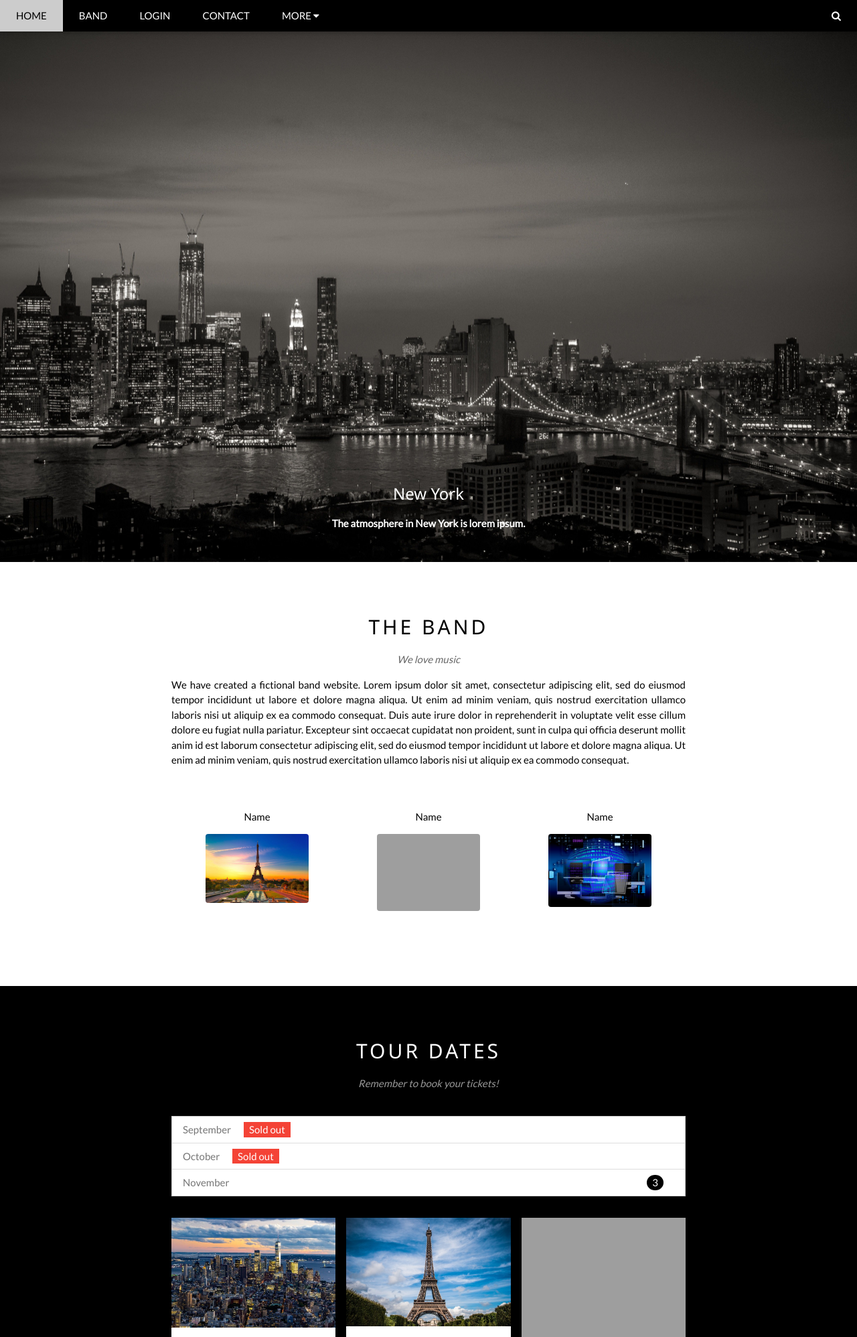
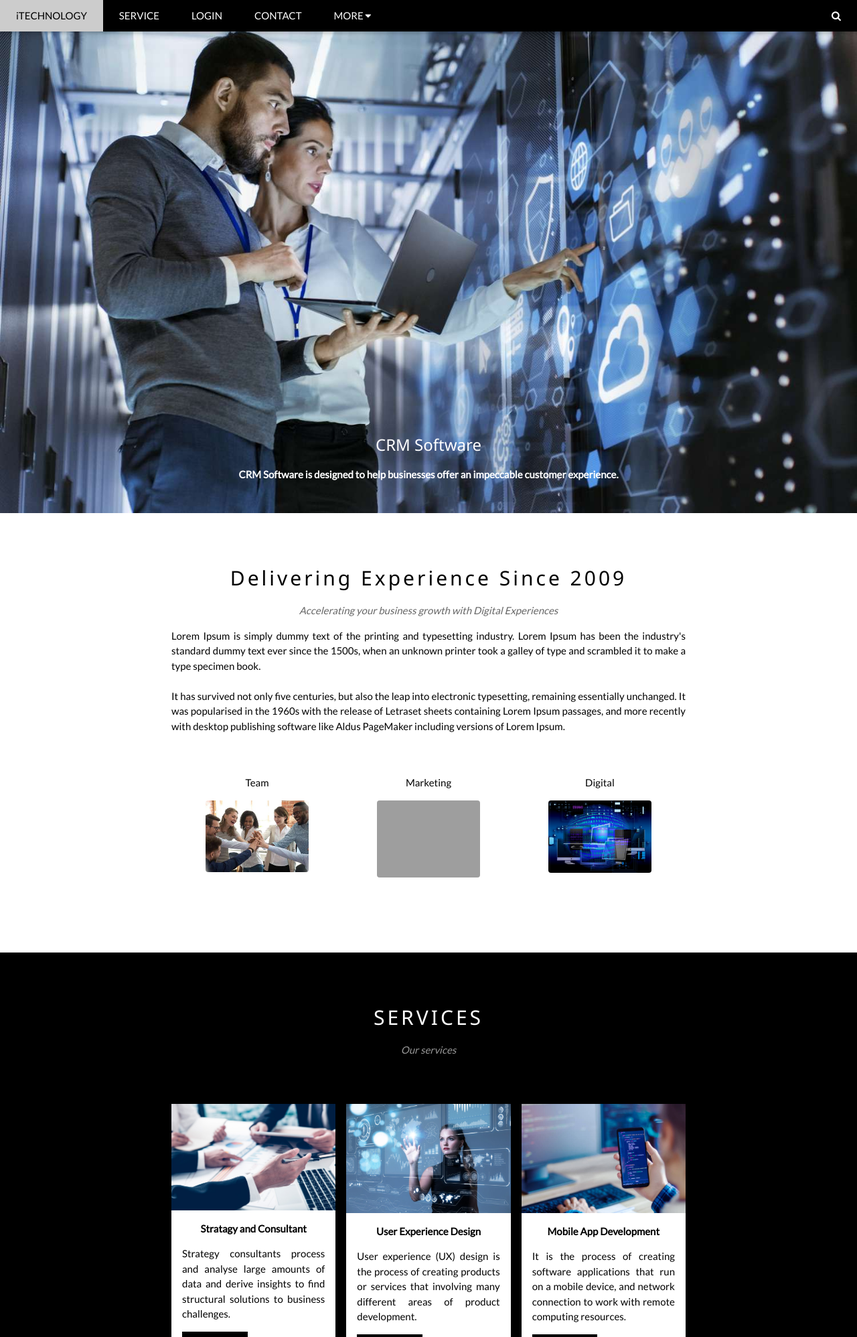
Before and after one commit to Mary-712/crm, a Django app: page / in a window 1280 px wide. Shown: the top 1996 px of the page at 67% size. Run offline with Django 4.2, Linux system fonts and the light colour scheme; grey boxes are pictures that could not be loaded.

Commit message:
eighth commit

```diff
--- a/templates/home.html
+++ b/templates/home.html
@@ -19,16 +19,18 @@ body {font-family: "Lato", sans-serif}
 <div class="w3-top">
   <div class="w3-bar w3-black w3-card">
     <a class="w3-bar-item w3-button w3-padding-large w3-hide-medium w3-hide-large w3-right" href="javascript:void(0)" onclick="myFunction()" title="Toggle Navigation Menu"><i class="fa fa-bars"></i></a>
-    <a href="#" class="w3-bar-item w3-button w3-padding-large">HOME</a>
-    <a href="#band" class="w3-bar-item w3-button w3-padding-large w3-hide-small">BAND</a>
+    <!-- <a href="#" class="w3-bar-item w3-button w3-padding-large" style="font-family:Cursive;font-weight:bold;font-size:x-large">iTechnology</a> -->
+
+    <a href="#" class="w3-bar-item w3-button w3-padding-large">iTECHNOLOGY</a>
+    <a href="#band" class="w3-bar-item w3-button w3-padding-large w3-hide-small">SERVICE</a>
     <a href="{% url 'login' %}" class="w3-bar-item w3-button w3-padding-large w3-hide-small">LOGIN</a>
     <a href="#contact" class="w3-bar-item w3-button w3-padding-large w3-hide-small">CONTACT</a>
     <div class="w3-dropdown-hover w3-hide-small">
       <button class="w3-padding-large w3-button" title="More">MORE <i class="fa fa-caret-down"></i></button>
       <div class="w3-dropdown-content w3-bar-block w3-card-4">
-        <a href="#" class="w3-bar-item w3-button">Merchandise</a>
-        <a href="#" class="w3-bar-item w3-button">Extras</a>
-        <a href="#" class="w3-bar-item w3-button">Media</a>
+        <a href="#" class="w3-bar-item w3-button">Career</a>
+        <a href="#" class="w3-bar-item w3-button">Service</a>
+        <a href="#" class="w3-bar-item w3-button">About Us</a>
       </div>
     </div>
     <a href="javascript:void(0)" class="w3-padding-large w3-hover-red w3-hide-small w3-right"><i class="fa fa-search"></i></a>
@@ -37,10 +39,10 @@ body {font-family: "Lato", sans-serif}
 
 <!-- Navbar on small screens (remove the onclick attribute if you want the navbar to always show on top of the content when clicking on the links) -->
 <div id="navDemo" class="w3-bar-block w3-black w3-hide w3-hide-large w3-hide-medium w3-top" style="margin-top:46px">
-  <a href="#band" class="w3-bar-item w3-button w3-padding-large" onclick="myFunction()">BAND</a>
-  <a href="{% url 'login' %}" class="w3-bar-item w3-button w3-padding-large"">LOGIN</a>
+  <a href="#band" class="w3-bar-item w3-button w3-padding-large" onclick="myFunction()">SERVICE</a>
+  <a href="{% url 'login' %}" class="w3-bar-item w3-button w3-padding-large">LOGIN</a>
   <a href="#contact" class="w3-bar-item w3-button w3-padding-large" onclick="myFunction()">CONTACT</a>
-  <a href="#" class="w3-bar-item w3-button w3-padding-large" onclick="myFunction()">MERCH</a>
+  <a href="#" class="w3-bar-item w3-button w3-padding-large" onclick="myFunction()">MORE</a>
 </div>
 
 <!-- Page content -->
@@ -50,43 +52,42 @@ body {font-family: "Lato", sans-serif}
   <div class="mySlides w3-display-container w3-center">
     <img src="{% static 'image/7.jpg' %}" style="width:100%">
     <div class="w3-display-bottommiddle w3-container w3-text-white w3-padding-32 w3-hide-small">
-      <h3>Los Angeles</h3>
-      <p><b>We had the best time playing at Venice Beach!</b></p>
+      <h3>Customer relationship management (CRM)</h3>
+      <p><b>CRM is a technology for managing all your company's relationships and interactions.</b></p>
     </div>
   </div>
   <div class="mySlides w3-display-container w3-center">
-    <img src="{% static 'image/y.jpg' %}" style="width:100%">
+    <img src="{% static 'image/tech2.jpg' %}" style="width:100%">
     <div class="w3-display-bottommiddle w3-container w3-text-white w3-padding-32 w3-hide-small">
-      <h3>New York</h3>
-      <p><b>The atmosphere in New York is lorem ipsum.</b></p>
+      <h3>CRM Software</h3>
+      <p><b>CRM Software is designed to help businesses offer an impeccable customer experience.</b></p>
     </div>
   </div>
   <div class="mySlides w3-display-container w3-center">
-    <img src="{% static 'image/dj.jpg' %}" style="width:100%">
+    <img src="{% static 'image/tech3.png' %}" style="width:100%">
     <div class="w3-display-bottommiddle w3-container w3-text-white w3-padding-32 w3-hide-small">
-      <h3>Chicago</h3>
-      <p><b>Thank you, Chicago - A night we won't forget.</b></p>
+      <h3>CRM Marketing</h3>
+      <p><b>CRM marketing is a term referring to the strategies and tactics.</b></p>
     </div>
   </div>
 
   <!-- The Band Section -->
   <div class="w3-container w3-content w3-center w3-padding-64" style="max-width:800px" id="band">
-    <h2 class="w3-wide">THE BAND</h2>
-    <p class="w3-opacity"><i>We love music</i></p>
-    <p class="w3-justify">We have created a fictional band website. Lorem ipsum dolor sit amet, consectetur adipiscing elit, sed do eiusmod tempor incididunt ut labore et dolore magna aliqua. Ut enim ad minim veniam, quis nostrud exercitation ullamco laboris nisi ut aliquip
-      ex ea commodo consequat. Duis aute irure dolor in reprehenderit in voluptate velit esse cillum dolore eu fugiat nulla pariatur. Excepteur sint occaecat cupidatat non proident, sunt in culpa qui officia deserunt mollit anim id est laborum consectetur
-      adipiscing elit, sed do eiusmod tempor incididunt ut labore et dolore magna aliqua. Ut enim ad minim veniam, quis nostrud exercitation ullamco laboris nisi ut aliquip ex ea commodo consequat.</p>
+    <h2 class="w3-wide">Delivering Experience Since 2009</h2>
+    <p class="w3-opacity"><i>Accelerating your business growth with Digital Experiences</i></p>
+    <p class="w3-justify">Lorem Ipsum is simply dummy text of the printing and typesetting industry. Lorem Ipsum has been the industry's standard dummy text ever since the 1500s, when an unknown printer took a galley of type and scrambled it to make a type specimen book.<br/><br/> It has survived not only five centuries, but also the leap into electronic typesetting, remaining essentially unchanged. It was popularised in the 1960s with the release of Letraset sheets containing Lorem Ipsum passages, and more recently with desktop publishing software like Aldus PageMaker including versions of Lorem Ipsum.
+    </p>
     <div class="w3-row w3-padding-32">
       <div class="w3-third">
-        <p>Name</p>
-        <img src="{% static 'image/1.jpg' %}" class="w3-round w3-margin-bottom" alt="Random Name" style="width:60%">
+        <p>Team</p>
+        <img src="{% static 'image/team.jpg' %}" class="w3-round w3-margin-bottom" alt="Random Name" style="width:60%">
       </div>
       <div class="w3-third">
-        <p>Name</p>
+        <p>Marketing</p>
         <img src="{% static 'image/11.jpg' %}" class="w3-round w3-margin-bottom" alt="Random Name" style="width:60%">
       </div>
       <div class="w3-third">
-        <p>Name</p>
+        <p>Digital</p>
         <img src="{% static 'image/5.jpg' %}" class="w3-round" alt="Random Name" style="width:60%">
       </div>
     </div>
@@ -95,46 +96,47 @@ body {font-family: "Lato", sans-serif}
   <!-- The Tour Section -->
   <div class="w3-black" id="tour">
     <div class="w3-container w3-content w3-padding-64" style="max-width:800px">
-      <h2 class="w3-wide w3-center">TOUR DATES</h2>
-      <p class="w3-opacity w3-center"><i>Remember to book your tickets!</i></p><br>
+      <h2 class="w3-wide w3-center">SERVICES</h2>
+      <p class="w3-opacity w3-center"><i>Our services</i></p><br>
 
-      <ul class="w3-ul w3-border w3-white w3-text-grey">
+      <!-- <ul class="w3-ul w3-border w3-white w3-text-grey">
         <li class="w3-padding">September <span class="w3-tag w3-red w3-margin-left">Sold out</span></li>
         <li class="w3-padding">October <span class="w3-tag w3-red w3-margin-left">Sold out</span></li>
         <li class="w3-padding">November <span class="w3-badge w3-right w3-margin-right">3</span></li>
-      </ul>
+      </ul> -->
 
       <div class="w3-row-padding w3-padding-32" style="margin:0 -16px">
         <div class="w3-third w3-margin-bottom">
-          <img src="{% static 'image/n.jpg' %}" alt="New York" style="width:100%;height:100%;" class="w3-hover-opacity">
+          <img src="{% static 'image/cons.jfif' %}" alt="New York" style="width:100%;height:100%;" class="w3-hover-opacity">
           <div class="w3-container w3-white">
-            <p><b>New York</b></p>
-            <p class="w3-opacity">Fri 27 Nov 2016</p>
-            <p>Praesent tincidunt sed tellus ut rutrum sed vitae justo.</p>
-            <button class="w3-button w3-black w3-margin-bottom" onclick="document.getElementById('ticketModal').style.display='block'">Buy Tickets</button>
+            <p style="text-align: center;"><b>Stratagy and Consultant</b></p>
+            <p style="text-align: justify;">Strategy consultants process and analyse large amounts of data and derive insights to find structural solutions to business challenges.</p>
+            <button class="w3-button w3-black w3-margin-bottom" onclick="document.getElementById('ticketModal').style.display='block'">Click here</button>
           </div>
         </div>
         <div class="w3-third w3-margin-bottom">
-          <img src="{% static 'image/p.jpg' %}" alt="Paris" style="width:100%;height:100%;" class="w3-hover-opacity">
+          <img src="{% static 'image/user.jpg' %}" alt="Paris" style="width:100%;height:100%;" class="w3-hover-opacity">
           <div class="w3-container w3-white">
-            <p><b>Paris</b></p>
-            <p class="w3-opacity">Sat 28 Nov 2016</p>
-            <p>Praesent tincidunt sed tellus ut rutrum sed vitae justo.</p>
-            <button class="w3-button w3-black w3-margin-bottom" onclick="document.getElementById('ticketModal').style.display='block'">Buy Tickets</button>
+            <p style="text-align: center;"><b>User Experience Design</b></p>
+            <p style="text-align: justify;">User experience (UX) design is the process of creating products or services that involving many different areas of product development.</p>
+            <button class="w3-button w3-black w3-margin-bottom" onclick="document.getElementById('ticketModal').style.display='block'">Click here</button>
           </div>
         </div>
         <div class="w3-third w3-margin-bottom">
-          <img src="{% static 'image/san.jpg' %}" alt="San Francisco" style="width:100%;height:80%;" class="w3-hover-opacity">
+          <img src="{% static 'image/mobile.jpg' %}" alt="San Francisco" style="width:100%;height:80%;" class="w3-hover-opacity">
           <div class="w3-container w3-white">
-            <p><b>San Francisco</b></p>
-            <p class="w3-opacity">Sun 29 Nov 2016</p>
-            <p>Praesent tincidunt sed tellus ut rutrum sed vitae justo.</p>
-            <button class="w3-button w3-black w3-margin-bottom" onclick="document.getElementById('ticketModal').style.display='block'">Buy Tickets</button>
+            <p style="text-align: center;"><b>Mobile App Development</b></p>
+            <p style="text-align: justify;">It is the process of creating software applications that run on a mobile device, and network connection to work with remote computing resources.</p>
+            <button class="w3-button w3-black w3-margin-bottom" onclick="document.getElementById('ticketModal').style.display='block'">Click here</button>
           </div>
         </div>
       </div>
     </div>
   </div>
+
+
+
+
 
   <!-- Ticket Modal -->
   <div id="ticketModal" class="w3-modal">
@@ -159,12 +161,12 @@ body {font-family: "Lato", sans-serif}
   <!-- The Contact Section -->
   <div class="w3-container w3-content w3-padding-64" style="max-width:800px" id="contact">
     <h2 class="w3-wide w3-center">CONTACT</h2>
-    <p class="w3-opacity w3-center"><i>Fan? Drop a note!</i></p>
+    <p class="w3-opacity w3-center"><i> Drop a note!</i></p>
     <div class="w3-row w3-padding-32">
       <div class="w3-col m6 w3-large w3-margin-bottom">
-        <i class="fa fa-map-marker" style="width:30px"></i> Chicago, US<br>
+        <i class="fa fa-map-marker" style="width:30px"></i> iTechnology<br>
         <i class="fa fa-phone" style="width:30px"></i> Phone: +00 151515<br>
-        <i class="fa fa-envelope" style="width:30px"> </i> Email: mail@mail.com<br>
+        <i class="fa fa-envelope" style="width:30px"> </i> Email: itechnologymail@mail.com<br>
       </div>
       <div class="w3-col m6">
         <form action="/action_page.php" target="_blank">
```
Also changed, not shown: static/image/cons.jfif (added), static/image/mobile.jpg (added), static/image/team.jpg (added), static/image/tech1.jpg (added), static/image/tech2.jpg (added), static/image/tech3.png (added), static/image/user.jpg (added).
